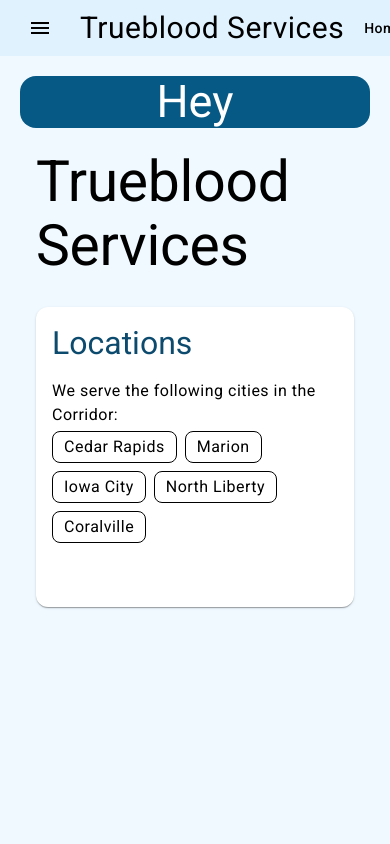
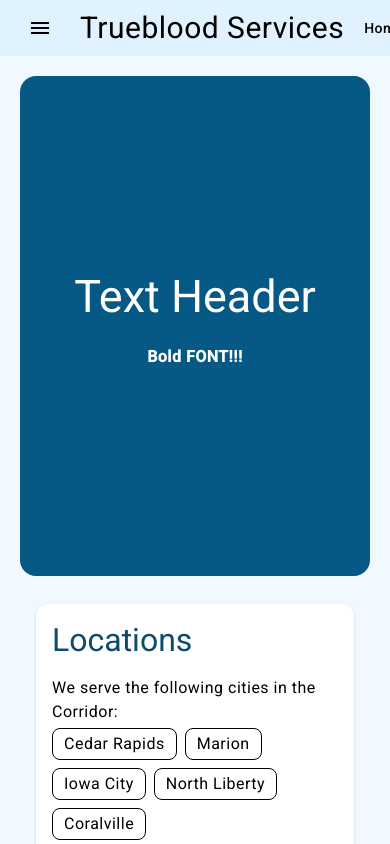
Before and after one commit to ssankey3590/trueblood-frontend, an Angular app: page /home in a window 390 px wide. Shown: the top 844 px of the page. Built offline with nearby package versions, Linux system fonts and the light colour scheme.

Commit message:
More updates to css and layout

```diff
--- a/src/app/components/hero/hero.component.html
+++ b/src/app/components/hero/hero.component.html
@@ -1,5 +1,6 @@
-<div class="hero-container bg-sky-800 rounded-2xl">
-  <div class="text-center text-white text-2xl">
-    <h2>Hey</h2>
+<div class="hero-container justify-center items-center flex bg-sky-800 rounded-2xl">
+  <div class="text-center text-white">
+    <h2 class="text-2xl">Text Header</h2>
+    <p class="font-bold">Bold FONT!!!</p>
   </div>
 </div>
--- a/src/app/components/hero/hero.component.scss
+++ b/src/app/components/hero/hero.component.scss
@@ -1,3 +1,3 @@
 .hero-container {
-
+min-height: 500px;
 }
--- a/src/app/components/page-template/page-template.component.html
+++ b/src/app/components/page-template/page-template.component.html
@@ -1,4 +1,4 @@
 <div class="container xl:max-w-6xl mx-auto px-4">
-<h1>{{title}}</h1>
+<h1 class="text-sky-900">{{title}}</h1>
 <ng-content></ng-content>
 </div>
--- a/src/app/components/services-card/services-card.component.scss
+++ b/src/app/components/services-card/services-card.component.scss
@@ -1,9 +1,13 @@
 .services-card {
-  height: 300px;
-  max-width: 400px;
+  @media(min-width: 768px) {
+    height: 300px;
+    width: 400px;
+  }
+  @media(min-width: 1024px) {
+    height: 300px;
+    width: 400px;
+  }
+
+
   background: #ffffff;
 }
-
-.keywords {
-
-}
--- a/src/app/pages/home-page/home-page.component.html
+++ b/src/app/pages/home-page/home-page.component.html
@@ -1,5 +1,5 @@
 <app-hero></app-hero>
-<app-page-template [title]="'Trueblood Services'">
+<app-page-template [title]="''">
 <app-services-card [serviceTitle]="'Locations'" [keywordList]="['Cedar Rapids','Marion','Iowa City','North Liberty','Coralville']">
   We serve the following cities in the Corridor:
 </app-services-card>
--- a/src/app/pages/services-page/services-page.component.html
+++ b/src/app/pages/services-page/services-page.component.html
@@ -1,5 +1,5 @@
 <app-page-template [title]="'Services'">
-  <div class="grid xl:grid-cols-3 md:grid-cols-2 sm:grid-cols-1 gap-4">
+  <div class="grid xl:grid-cols-3 md:grid-cols-2 gap-x-40 gap-y-4 sm:grid-cols-1">
   @for(service of services; track service) {
     <div>
     <app-services-card [serviceTitle]="service.name" [keywordList]="service.keywords">{{service.description}}</app-services-card>
--- a/src/app/pages/services-page/services-page.component.ts
+++ b/src/app/pages/services-page/services-page.component.ts
@@ -33,7 +33,7 @@ export class ServicesPageComponent {
     {
       name: 'Minor Electrical',
       description: '',
-      keywords: ['Home security installation','Smoke detector upgrades / replacement','Carbon detector upgrades / replacement']
+      keywords: ['Home security installation','Smoke detector','Carbon detector', 'Upgrades', 'Replacement']
     },
     {
       name: 'Baby Proofing',
```
